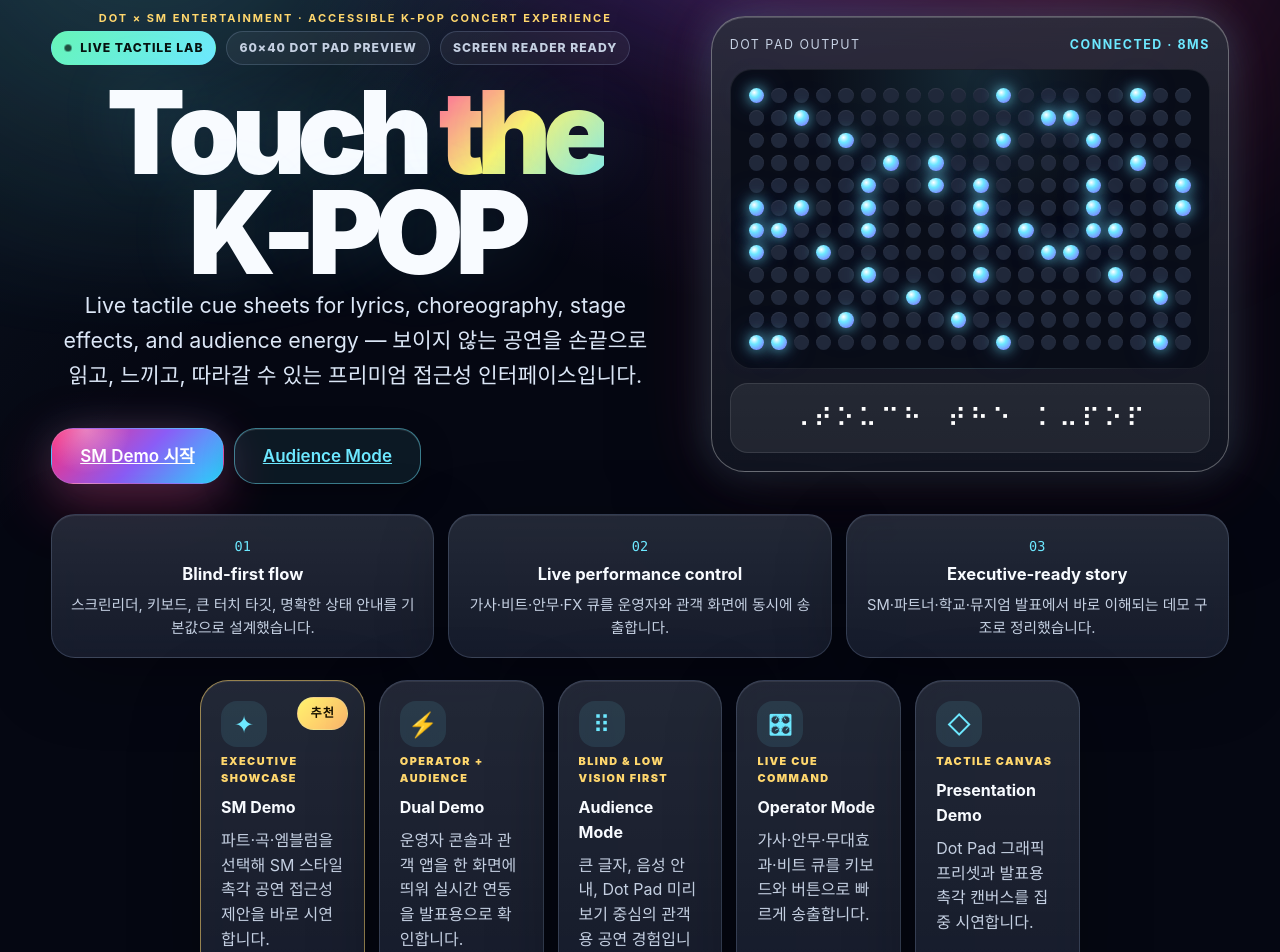
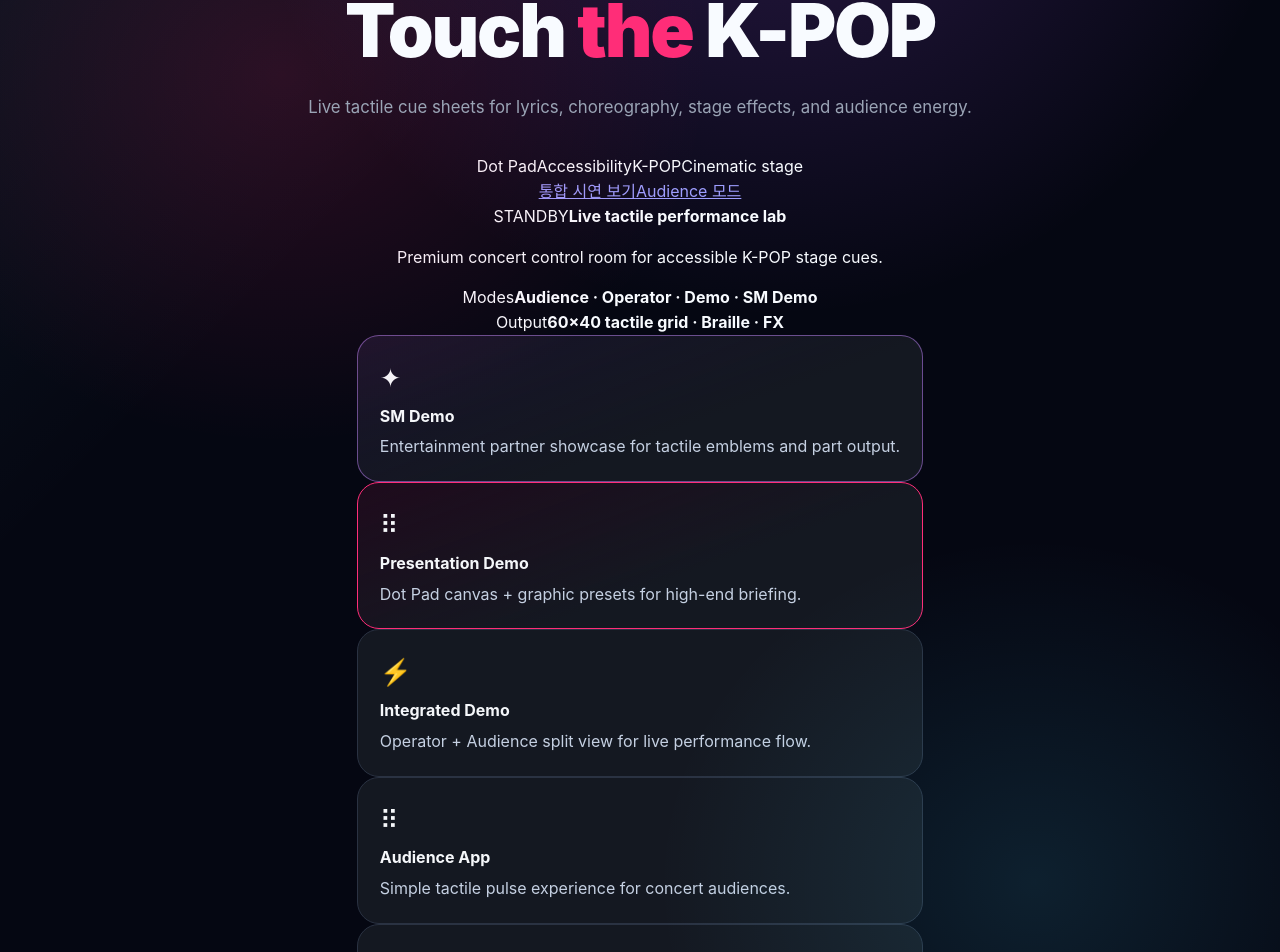
Before and after one commit to byeol-coder/dot_SM, a React (Vite) app: page / in a window 1280 px wide. Shown: the part 95-1047 px from the top of the page. Built offline with nearby package versions, Linux system fonts and the light colour scheme; a web font is replaced by a local one.

Commit message:
feat: add premium accessibility UIUX upgrade prompt and app update

```diff
--- a/src/App.tsx
+++ b/src/App.tsx
@@ -1,68 +1,15 @@
-import { useEffect, useMemo, useState } from 'react';
+// ── App.tsx — 해시 라우팅: 랜딩 / #/audience / #/operator / #/demo ──
+import { useEffect, useState } from 'react';
 import Audience from './apps/Audience';
 import Demo from './apps/Demo';
 import SMDemo from './apps/SMDemo';
 import Operator from './apps/Operator';
-import { SettingsProvider, useA11yScopeProps } from './settings';
+import { SettingsProvider } from './settings';
 
 type Route = 'landing' | 'audience' | 'operator' | 'demo' | 'presentation' | 'sm';
 
-interface ModeLink {
-  route: Route;
-  href: string;
-  label: string;
-  eyebrow: string;
-  desc: string;
-  icon: string;
-  recommended?: boolean;
-}
-
-const MODE_LINKS: ModeLink[] = [
-  {
-    route: 'sm',
-    href: '#/sm',
-    label: 'SM Demo',
-    eyebrow: 'Executive showcase',
-    desc: '파트·곡·엠블럼을 선택해 SM 스타일 촉각 공연 접근성 제안을 바로 시연합니다.',
-    icon: '✦',
-    recommended: true,
-  },
-  {
-    route: 'demo',
-    href: '#/demo',
-    label: 'Dual Demo',
-    eyebrow: 'Operator + Audience',
-    desc: '운영자 콘솔과 관객 앱을 한 화면에 띄워 실시간 연동을 발표용으로 확인합니다.',
-    icon: '⚡',
-  },
-  {
-    route: 'audience',
-    href: '#/audience',
-    label: 'Audience Mode',
-    eyebrow: 'Blind & low vision first',
-    desc: '큰 글자, 음성 안내, Dot Pad 미리보기 중심의 관객용 공연 경험입니다.',
-    icon: '⠿',
-  },
-  {
-    route: 'operator',
-    href: '#/operator',
-    label: 'Operator Mode',
-    eyebrow: 'Live cue command',
-    desc: '가사·안무·무대효과·비트 큐를 키보드와 버튼으로 빠르게 송출합니다.',
-    icon: '🎛',
-  },
-  {
-    route: 'presentation',
-    href: '#/presentation',
-    label: 'Presentation Demo',
-    eyebrow: 'Tactile canvas',
-    desc: 'Dot Pad 그래픽 프리셋과 발표용 촉각 캔버스를 집중 시연합니다.',
-    icon: '◇',
-  },
-];
-
 function parseRoute(): Route {
-  const h = window.location.hash;
+  const h = location.hash;
   if (h.startsWith('#/audience')) return 'audience';
   if (h.startsWith('#/operator')) return 'operator';
   if (h.startsWith('#/sm')) return 'sm';
@@ -72,135 +19,119 @@
 }
 
 export default function App() {
-  return (
-    <SettingsProvider>
-      <AppShell />
-    </SettingsProvider>
-  );
-}
-
-function AppShell() {
   const [route, setRoute] = useState<Route>(parseRoute);
-  const scope = useA11yScopeProps();
-
   useEffect(() => {
-    const handleHashChange = () => setRoute(parseRoute());
-    window.addEventListener('hashchange', handleHashChange);
-    return () => window.removeEventListener('hashchange', handleHashChange);
+    const h = () => setRoute(parseRoute());
+    window.addEventListener('hashchange', h);
+    return () => window.removeEventListener('hashchange', h);
   }, []);
 
   useEffect(() => {
     document.body.dataset.app = route;
   }, [route]);
 
-  if (route === 'audience') return <Audience />;
+  if (route === 'audience')
+    return (
+      <SettingsProvider>
+        <Audience />
+      </SettingsProvider>
+    );
   if (route === 'operator') return <Operator />;
   if (route === 'sm') return <SMDemo />;
   if (route === 'presentation') return <Demo />;
-  if (route === 'demo') {
+  if (route === 'demo')
     return (
-      <div className="demo-split premium-demo-split" {...scope}>
-        <a className="skip-link" href="#demo-audience">관객 화면으로 건너뛰기</a>
-        <div className="demo-split__pane demo-split__pane--op" id="demo-operator" aria-label="운영자 콘솔 패널">
-          <Operator embedded />
-        </div>
-        <div className="demo-split__pane demo-split__pane--aud" id="demo-audience" aria-label="관객 앱 패널">
-          <div className="phone-frame" role="region" aria-label="관객 모바일 미리보기">
-            <Audience embedded />
+      <SettingsProvider>
+        <div className="demo-split">
+          <div className="demo-split__pane demo-split__pane--op">
+            <Operator embedded />
+          </div>
+          <div className="demo-split__pane demo-split__pane--aud">
+            <div className="phone-frame">
+              <Audience embedded />
+            </div>
           </div>
         </div>
-      </div>
+      </SettingsProvider>
     );
-  }
 
-  return <Landing route={route} scope={scope} />;
-}
-
-function Landing({ route, scope }: { route: Route; scope: ReturnType<typeof useA11yScopeProps> }) {
-  const activeIndex = useMemo(() => MODE_LINKS.findIndex((m) => m.route === route), [route]);
-
+  // ── 랜딩 ──
   return (
-    <main className="landing premium-landing" {...scope}>
-      <a className="skip-link" href="#mode-navigation">모드 선택으로 건너뛰기</a>
-      <div className="landing__glow premium-aurora" aria-hidden="true" />
-      <div className="premium-noise" aria-hidden="true" />
-
-      <section className="premium-hero" aria-labelledby="landing-title">
-        <div className="premium-hero__copy">
-          <p className="eyebrow">dot × SM ENTERTAINMENT · ACCESSIBLE K-POP CONCERT EXPERIENCE</p>
-          <div className="premium-status-row" aria-label="시연 상태">
-            <span className="premium-live-badge"><span aria-hidden="true" />LIVE TACTILE LAB</span>
-            <span className="premium-status-chip">60×40 Dot Pad Preview</span>
-            <span className="premium-status-chip">Screen reader ready</span>
-          </div>
-          <h1 id="landing-title" className="landing__title premium-title">
+    <main className="landing">
+      <div className="landing__glow" aria-hidden="true" />
+      <section className="landing__hero">
+        <div className="landing__hero-copy">
+          <p className="eyebrow">AI-POWERED LIVE TACTILE PERFORMANCE INTERFACE</p>
+          <h1 className="landing__title">
             Touch <span className="pink">the</span> K-POP
           </h1>
-          <p className="landing__sub premium-subtitle">
-            Live tactile cue sheets for lyrics, choreography, stage effects, and audience energy —
-            보이지 않는 공연을 손끝으로 읽고, 느끼고, 따라갈 수 있는 프리미엄 접근성 인터페이스입니다.
+          <p className="landing__sub">
+            Live tactile cue sheets for lyrics, choreography, stage effects, and audience energy.
           </p>
-          <div className="premium-hero__actions" aria-label="추천 시작 경로">
-            <a className="btn btn--primary btn--xl" href="#/sm">SM Demo 시작</a>
-            <a className="btn btn--secondary btn--xl" href="#/audience">Audience Mode</a>
+          <div className="landing__hero-tags" aria-label="키워드">
+            <span>Dot Pad</span>
+            <span>Accessibility</span>
+            <span>K-POP</span>
+            <span>Cinematic stage</span>
+          </div>
+          <div className="landing__actions">
+            <a className="landing__cta" href="#/demo">
+              통합 시연 보기
+            </a>
+            <a className="landing__cta landing__cta--ghost" href="#/audience">
+              Audience 모드
+            </a>
           </div>
         </div>
-
-        <div className="premium-hero__visual" aria-label="촉각 핀과 라이브 큐 흐름을 표현한 미리보기" role="img">
-          <div className="premium-pad-frame">
-            <div className="premium-pad-head">
-              <span>DOT PAD OUTPUT</span>
-              <strong>Connected · 8ms</strong>
+        <div className="landing__hero-panel" aria-hidden="true">
+              <div className="landing__status-card">
+            <span className="landing__status-badge">STANDBY</span>
+            <strong>Live tactile performance lab</strong>
+            <p>Premium concert control room for accessible K-POP stage cues.</p>
+          </div>
+          <div className="landing__status-grid">
+            <div>
+              <span className="landing__stat-label">Modes</span>
+              <strong>Audience · Operator · Demo · SM Demo</strong>
             </div>
-            <div className="premium-dot-matrix" aria-hidden="true">
-              {Array.from({ length: 240 }, (_, i) => (
-                <span key={i} className={(i % 11 === 0 || i % 17 === 0 || (i > 80 && i < 145 && i % 5 === 0)) ? 'is-raised' : ''} />
-              ))}
+            <div>
+              <span className="landing__stat-label">Output</span>
+              <strong>60×40 tactile grid · Braille · FX</strong>
             </div>
-            <div className="premium-braille-strip" aria-hidden="true">⠠⠞⠕⠥⠉⠓⠀⠞⠓⠑⠀⠅⠤⠏⠕⠏</div>
           </div>
         </div>
       </section>
 
-      <section className="premium-metrics" aria-label="핵심 가치">
-        <article>
-          <span className="mono">01</span>
-          <strong>Blind-first flow</strong>
-          <p>스크린리더, 키보드, 큰 터치 타깃, 명확한 상태 안내를 기본값으로 설계했습니다.</p>
-        </article>
-        <article>
-          <span className="mono">02</span>
-          <strong>Live performance control</strong>
-          <p>가사·비트·안무·FX 큐를 운영자와 관객 화면에 동시에 송출합니다.</p>
-        </article>
-        <article>
-          <span className="mono">03</span>
-          <strong>Executive-ready story</strong>
-          <p>SM·파트너·학교·뮤지엄 발표에서 바로 이해되는 데모 구조로 정리했습니다.</p>
-        </article>
+      <section className="landing__grid" aria-label="메인 모드 탐색">
+        <a className="landing__card landing__card--sm" href="#/sm">
+          <span className="landing__card-icon" aria-hidden="true">✦</span>
+          <strong>SM Demo</strong>
+          <span className="dim">Entertainment partner showcase for tactile emblems and part output.</span>
+        </a>
+        <a className="landing__card landing__card--featured" href="#/presentation">
+          <span className="landing__card-icon" aria-hidden="true">⠿</span>
+          <strong>Presentation Demo</strong>
+          <span className="dim">Dot Pad canvas + graphic presets for high-end briefing.</span>
+        </a>
+        <a className="landing__card" href="#/demo">
+          <span className="landing__card-icon" aria-hidden="true">⚡</span>
+          <strong>Integrated Demo</strong>
+          <span className="dim">Operator + Audience split view for live performance flow.</span>
+        </a>
+        <a className="landing__card" href="#/audience">
+          <span className="landing__card-icon" aria-hidden="true">⠿</span>
+          <strong>Audience App</strong>
+          <span className="dim">Simple tactile pulse experience for concert audiences.</span>
+        </a>
+        <a className="landing__card" href="#/operator">
+          <span className="landing__card-icon" aria-hidden="true">🎛</span>
+          <strong>Operator Console</strong>
+          <span className="dim">Cue launch, auto timeline, and live stage monitoring.</span>
+        </a>
       </section>
 
-      <nav id="mode-navigation" className="landing__cards premium-mode-nav" aria-label="프로토타입 모드 선택">
-        {MODE_LINKS.map((item, index) => (
-          <a
-            key={item.route}
-            className={`landing__card premium-mode-card ${item.recommended ? 'is-recommended' : ''}`}
-            href={item.href}
-            aria-current={activeIndex === index ? 'page' : undefined}
-          >
-            <span className="landing__card-icon premium-mode-card__icon" aria-hidden="true">{item.icon}</span>
-            <span className="premium-mode-card__body">
-              <span className="premium-mode-card__eyebrow">{item.eyebrow}</span>
-              <strong>{item.label}</strong>
-              <span className="dim">{item.desc}</span>
-            </span>
-            {item.recommended && <span className="premium-reco">추천</span>}
-          </a>
-        ))}
-      </nav>
-
-      <p className="caption dim landing__hint premium-footnote">
-        두 탭으로 열어도 실시간 연동됩니다(BroadcastChannel). 그룹·가사·그래픽은 데모용 가상 창작물이며, 외부 저작권 이미지 없이 구성했습니다.
+      <p className="caption dim landing__hint">
+        Two tabs sync in real-time via BroadcastChannel. Content is mock staging for demo only.
       </p>
     </main>
   );
```
Also changed, not shown: 1 other file (tests, documents, lock files or other folders).
